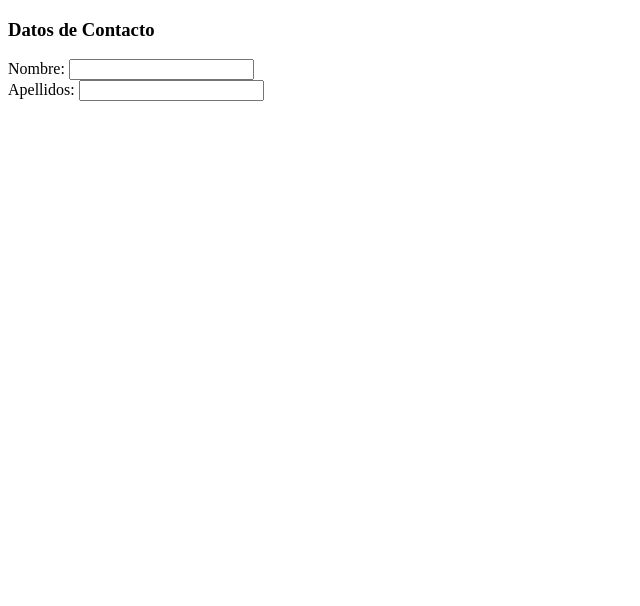
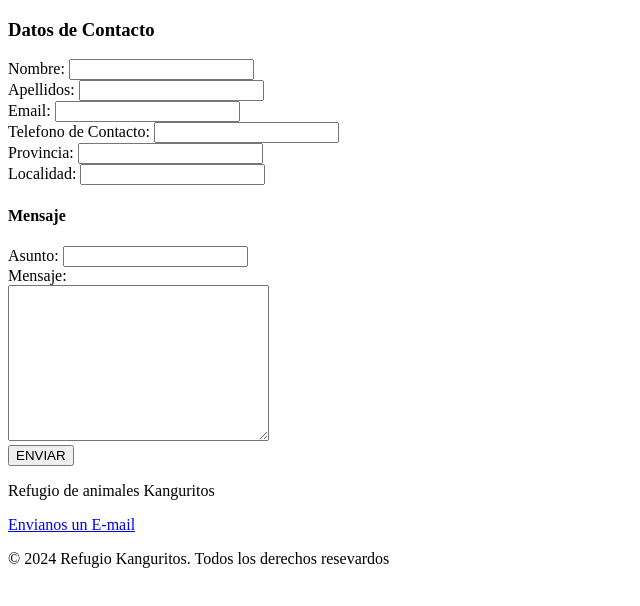
Before and after one commit to Kangurosjavasitos/Kangurosjavasitos.github.io, a plain HTML site: page Index/contacto.html in a window 1280 px wide. Shown: the whole page, without its empty margins (0-640 px from the left). Drawn offline with Linux system fonts and the light colour scheme.

Commit message:
Mod contacto

```diff
--- a/Index/contacto.html
+++ b/Index/contacto.html
@@ -17,14 +17,43 @@
 
         <label for="apellidos">Apellidos: <input type="text" name="apellidos" id="apellidos"></label>
 
+        <br>
 
+        <label for="email">Email: <input type="email" name="email" id="email"></label>
 
+        <br>
 
+        <label for="telefono">Telefono de Contacto: <input type="number" name="telefono" id="telefono"></label>
 
+        <br>
 
+        <label for="provincia">Provincia: <input type="text" name="provincia" id="provincia"></label>
+
+        <br>
+
+        <label for="localidad">Localidad: <input type="text" name="localidad" id="localidad"></label>
+
+        <h4>Mensaje</h4>
+
+        <label for="asunto">Asunto: <input type="text" name="asunto" id="asunto"></label>
+
+        <br>
+
+        <label for="Mensaje">Mensaje: </label> <br>
+        <textarea name="Mensaje" id="Mensaje" cols="30" rows="10"></textarea>
+
+        <br>
+
+        <input type="submit" name="enviar" id="enviar" value="ENVIAR">
 
 
     </form>
 
+    <footer>
+        <p>Refugio de animales Kanguritos</p>
+        <a href="mailto:kanguritos@gmail.com">Envianos un E-mail</a>
+        <p>© 2024 Refugio Kanguritos. Todos los derechos resevardos</p>
+    </footer>
+
 </body>
 </html>
```
